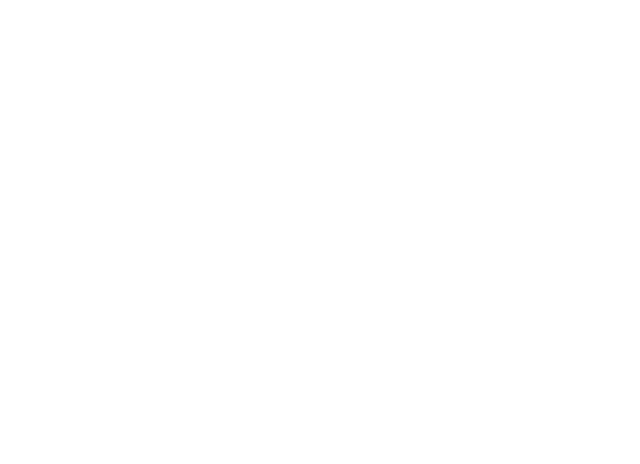
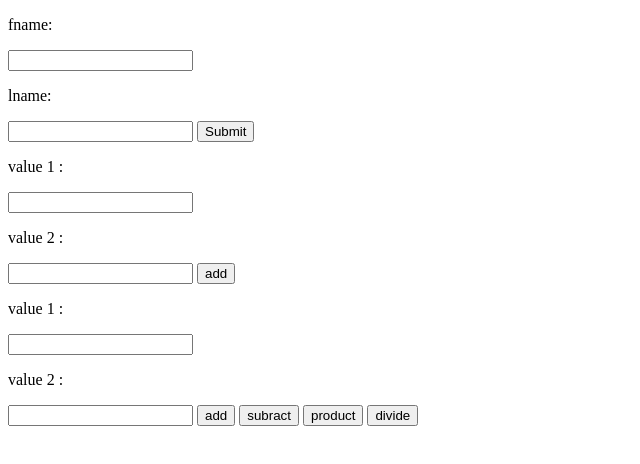
Before and after one commit to abinayacad01/jsdemo, a plain HTML site: page htmldemo.html in a window 1280 px wide. Shown: the whole page, without its empty margins (0-640 px from the left). Drawn offline with Linux system fonts and the light colour scheme.

Commit message:
adding modified html and js file

```diff
--- a/htmldemo.html
+++ b/htmldemo.html
@@ -6,7 +6,40 @@
     <title>htmldemofrjs</title>
 </head>
 <body>
+   <p>fname:</p>
+   <input type="text" id="fname" name="fname" value="">
+    <p>lname:</p>
+    <input type="text" id="lname" name="lname" value="">
+    <input type="submit" onclick= "getoutput()">
 
-    <script src="script.js"></script>
+    <p id="output"> </p>
+
+
+
+    <p>value 1 :</p>
+   <input type="text" id="v1" name="v1" value="">
+    <p>value 2 :</p>
+    <input type="text" id="v2" name="v2" value="">
+    <input type="submit"  value="add" onclick= "operatorfun()">
+
+    <p id="sum"> </p>
+
+
+    <p>value 1 :</p>
+   <input type="text" id="val1" name="val1" value="">
+    <p>value 2 :</p>
+    <input type="text" id="val2" name="val2" value="">
+    <input type="submit"  value="add" onclick= "multioperatorfun('+')">
+    <input type="submit"  value="subract" onclick= "multioperatorfun('-')">
+    <input type="submit"  value="product" onclick= "multioperatorfun('*')">
+    <input type="submit"  value="divide" onclick= "multioperatorfun('/')">
+
+    <p id="result"> </p>
+
+
+
+
+
+    <script src="script.js" ></script>
 </body>
 </html>
--- a/script.js
+++ b/script.js
@@ -270,3 +270,45 @@ switch (new Date().getDay()) {
 }
 
 console.log(day,date1);
+
+
+ function getoutput()
+                     {
+                        var value1=document.getElementById("fname").value;
+                        var value2=document.getElementById("lname").value;
+                        document.getElementById("output").innerHTML= "hey "+ value1+" " + value2 + " !!";
+
+                     }
+
+    function operatorfun()
+                     {
+                        var value1=document.getElementById("v1").value;
+                        var value2=document.getElementById("v2").value;
+                         value1=Number(value1);
+                         value2=Number(value2);
+                        document.getElementById("sum").innerHTML="sum of "+ value1 + " and " + value2 + " is " + (value1+value2);
+
+                     }
+
+     function multioperatorfun(a)
+                     {
+                        var value1=document.getElementById("val1").value;
+                        var value2=document.getElementById("val2").value;
+                         value1=Number(value1);
+                         value2=Number(value2);
+
+                         switch(a){
+                            case'+' :
+                               document.getElementById("result").innerHTML="sum of "+ value1 + " and " + value2 + " is " + (value1+value2);
+                               break;
+                          case'-' :
+                               document.getElementById("result").innerHTML="subraction of "+ value1 + " and " + value2 + " is " + (value1-value2);
+                               break;
+                         case'*' :
+                               document.getElementById("result").innerHTML="product of "+ value1 + " and " + value2 + " is " + (value1*value2);
+                               break;
+                         case'/' :
+                               document.getElementById("result").innerHTML="division of "+ value1 + " and " + value2 + " is " + (value1/value2);
+                               break;
+                                  }
+                     }
```
